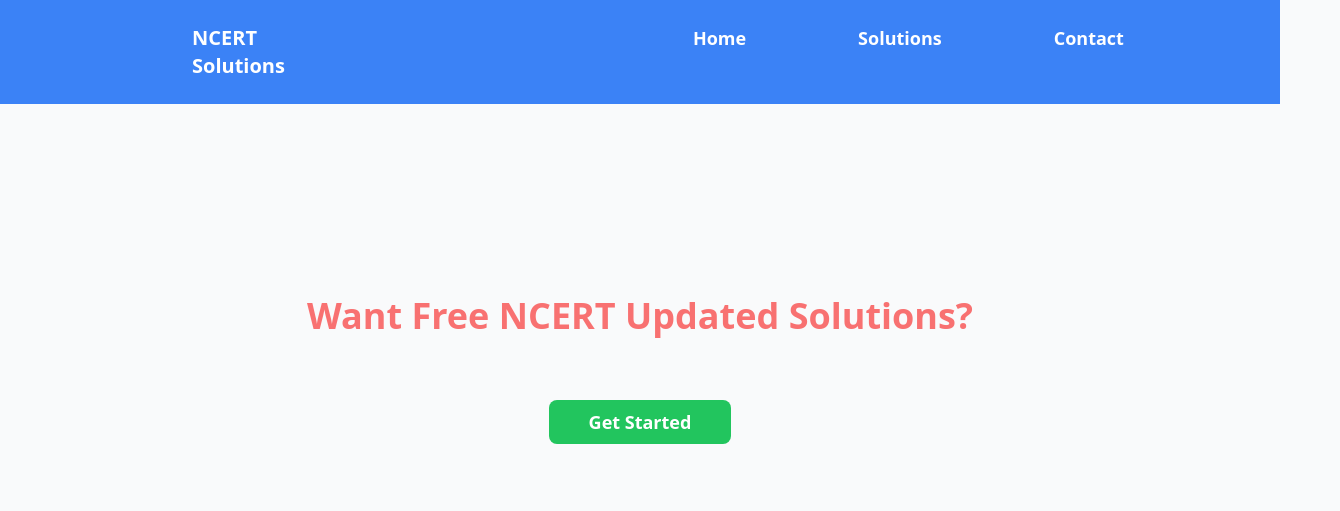
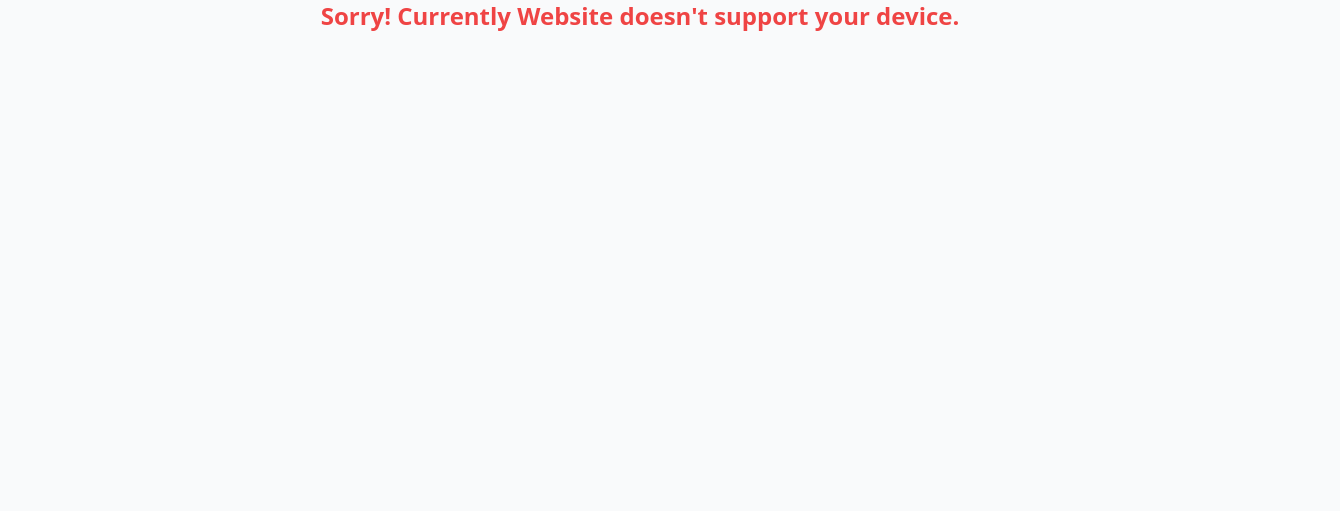
Before and after one commit to NotAryanXD/ncert-solutions, a plain HTML site: page index.html in a window 1280 px wide. Shown: the whole page, 1340 px wide, since content can reach past the window. Drawn offline with Linux system fonts and the light colour scheme.

Commit message:
Initial Commit

```diff
--- a/index.html
+++ b/index.html
@@ -8,7 +8,8 @@
     <link rel="stylesheet" href="input.css">
     <script src="index.js"></script>
 </head>
-<body class="bg-gray-50">
+<body class="bg-gray-50" id="mainbody">
+    <div class="xl:hidden">
         <nav class="flex justify-between bg-blue-500">
             <div class="ncrt-sol mx-48 my-6">
                 <span class="text-white font-bold text-xl cursor-default">NCERT Solutions</span>
@@ -24,7 +25,9 @@
 
     <div class="text-center my-48 flex flex-col items-center">
         <span class="text-4xl font-bold text-red-400">Want Free NCERT Updated Solutions?</span>
-        <a href="solution.html" class="text-white bg-green-500 font-bold my-16 px-10 py-2 rounded-lg text-lg hover:bg-green-600 duration-100">Get Started</a>
+        <a href="solution.html" class="text-white bg-green-500 font-bold my-16 px-10 py-2 rounded-lg text-lg hover:bg-green-600 duration-100">Get Started!</a>
     </div>
+    </div>
+    <div class="sm:contents 1xl:hidden font-semibold text-red-500 text-2xl text-center">Sorry! Currently Website doesn't support your device.</div>
 </body>
 </html>
```
Also changed, not shown: input.css. Lines whose indentation alone changed are shown as unchanged.
